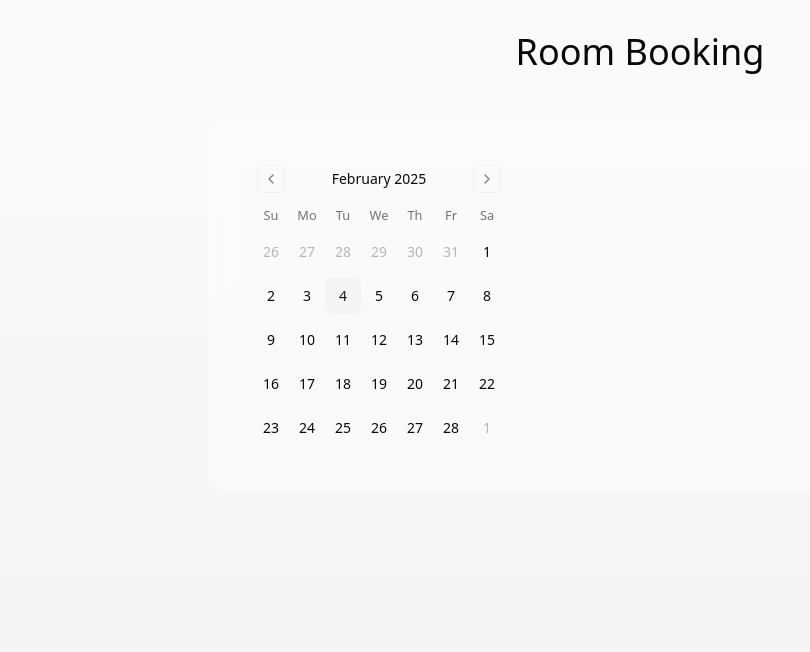
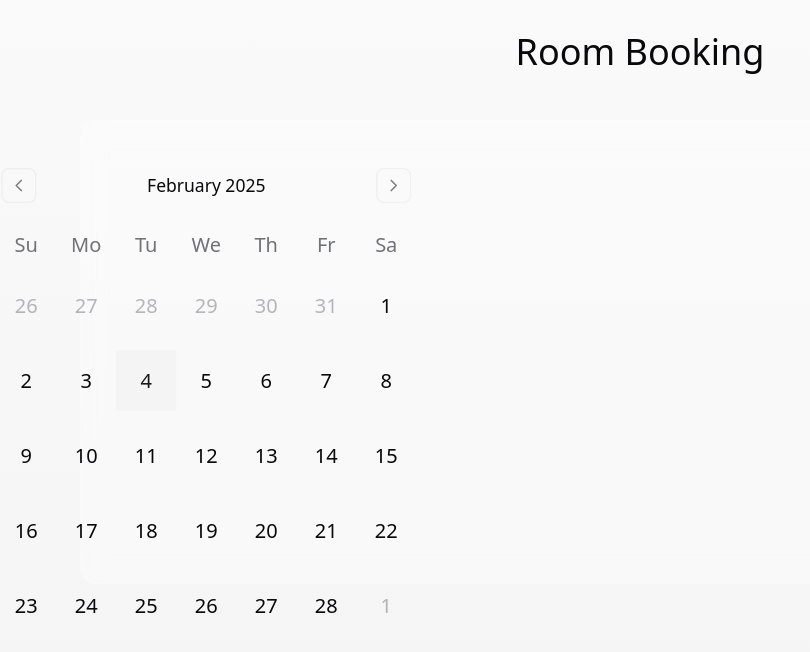
Before and after one commit to slowboii/date-booking-calculator, a React (Vite) app: page / in a window 1280 px wide. Shown: the top 652 px of the page, without its empty margins (0-810 px from the left). Built offline with nearby package versions, Linux system fonts and the light colour scheme.

Commit message:
Make calendar larger
Increased the size of the calendar component for better visibility and usability.
[skip gpt_engineer]

```diff
--- a/src/components/RoomBooking.tsx
+++ b/src/components/RoomBooking.tsx
@@ -50,14 +50,31 @@ const RoomBooking = () => {
     <motion.div
       initial={{ opacity: 0, y: 20 }}
       animate={{ opacity: 1, y: 0 }}
-      className="w-full max-w-4xl mx-auto px-4 pb-8"
+      className="w-full max-w-6xl mx-auto px-4 pb-8"
     >
       <div className="glass-morphism p-8 rounded-2xl">
         <Calendar
           mode="single"
           selected={selectedDate}
           onSelect={handleDateSelect}
-          className="mx-auto"
+          className="mx-auto scale-125 transform origin-top"
+          classNames={{
+            months: "flex flex-col sm:flex-row space-y-4 sm:space-x-8 sm:space-y-0",
+            month: "space-y-6",
+            table: "w-full border-collapse space-y-2",
+            head_row: "flex w-full",
+            head_cell: "text-muted-foreground rounded-md w-12 font-normal text-base",
+            row: "flex w-full mt-3",
+            cell: "relative p-0 text-center text-base focus-within:relative focus-within:z-20 [&:has([aria-selected])]:bg-accent [&:has([aria-selected].day-outside)]:bg-accent/50 [&:has([aria-selected].day-range-end)]:rounded-r-md",
+            day: "h-12 w-12 p-0 font-normal aria-selected:opacity-100 hover:bg-accent hover:text-accent-foreground",
+            day_range_end: "day-range-end",
+            day_selected: "bg-primary text-primary-foreground hover:bg-primary hover:text-primary-foreground focus:bg-primary focus:text-primary-foreground",
+            day_today: "bg-accent text-accent-foreground",
+            day_outside: "day-outside text-muted-foreground opacity-50 aria-selected:bg-accent/50 aria-selected:text-muted-foreground aria-selected:opacity-30",
+            day_disabled: "text-muted-foreground opacity-50",
+            day_range_middle: "aria-selected:bg-accent aria-selected:text-accent-foreground",
+            day_hidden: "invisible",
+          }}
         />
       </div>
 
```
